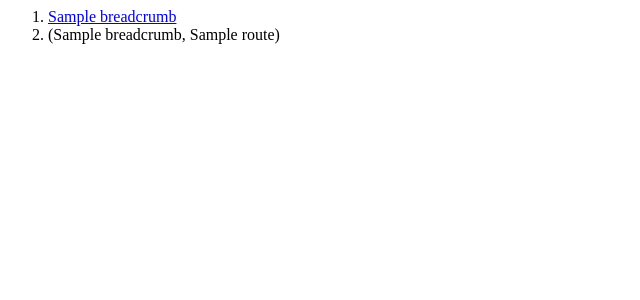
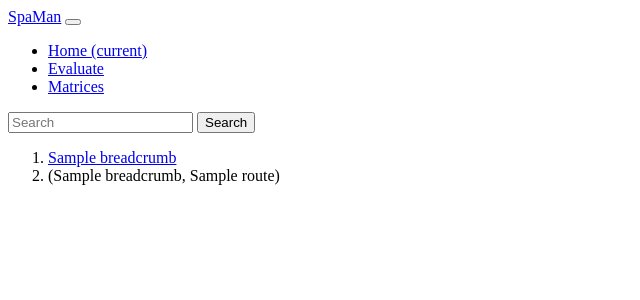
Before and after one commit to spikoc/stateless-password-manager, a Flask app: template project/templates/header.html in a window 1280 px wide. Shown: the top 300 px of the page, without its empty margins (0-640 px from the left). Run offline with Flask 2, Linux system fonts and the light colour scheme; the template is opened without the code that fills it: most values are stand-ins (such as "Sample title", 1, 10 or a date in 2020); parts of the project's set-up code (start-up, migrations or seed data) failed here and were passed over; some libraries are stand-ins or nearby versions.

Commit message:
Create a mockup for navigation

```diff
--- a/project/templates/header.html
+++ b/project/templates/header.html
@@ -1,3 +1,29 @@
+<nav class="navbar navbar-expand-lg navbar-light bg-light">
+    <a class="navbar-brand" href="#">SpaMan</a>
+    <button class="navbar-toggler" type="button" data-toggle="collapse" data-target="#navbarSupportedContent" aria-controls="navbarSupportedContent" aria-expanded="false" aria-label="Toggle navigation">
+        <span class="navbar-toggler-icon"></span>
+    </button>
+
+    <div class="collapse navbar-collapse" id="navbarSupportedContent">
+        <ul class="navbar-nav mr-auto">
+            <li class="nav-item active">
+                <a class="nav-link" href="{{ url_for('main.index') }}">Home <span class="sr-only">(current)</span></a>
+            </li>
+            <li class="nav-item">
+                <a class="nav-link" href="#">Evaluate</a>
+            </li>
+            <li class="nav-item">
+                <a class="nav-link" href="{{ url_for('matrix.index') }}">Matrices</a>
+            </li>
+        </ul>
+
+        <form class="form-inline my-2 my-lg-0">
+            <input class="form-control mr-sm-2" type="search" placeholder="Search" aria-label="Search" />
+            <button class="btn btn-outline-success my-2 my-sm-9" type="submit">Search</button>
+        </form>
+    </div>
+</nav>
+
 {% if breadcrumb %}
 <nav aria-label="breadcrumb">
     <ol class="breadcrumb">
```
